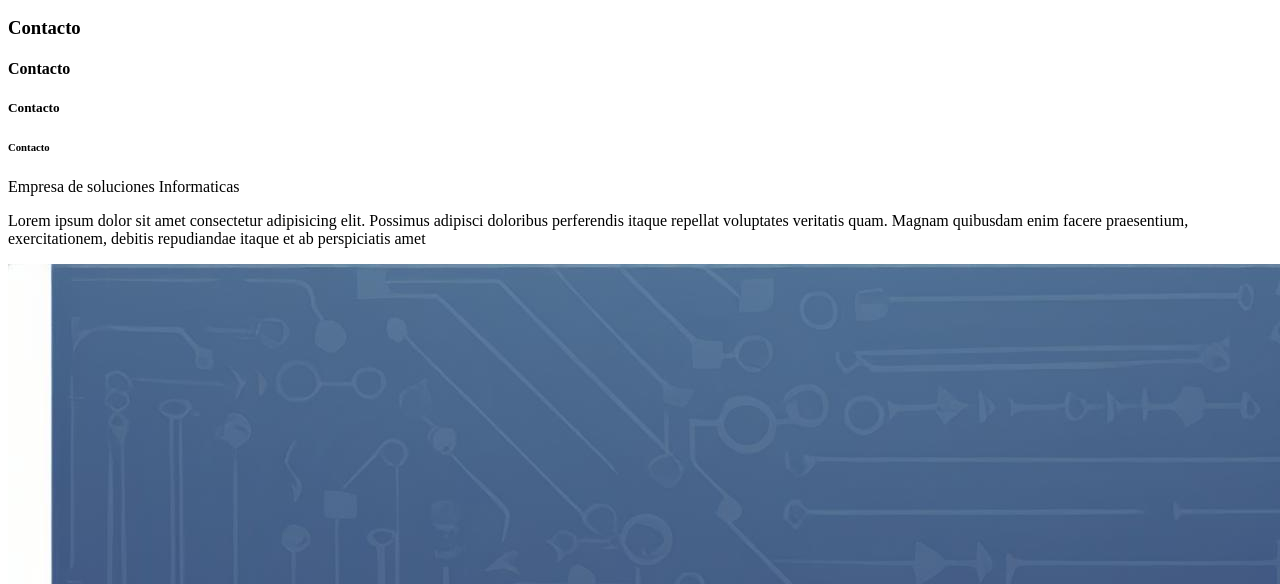
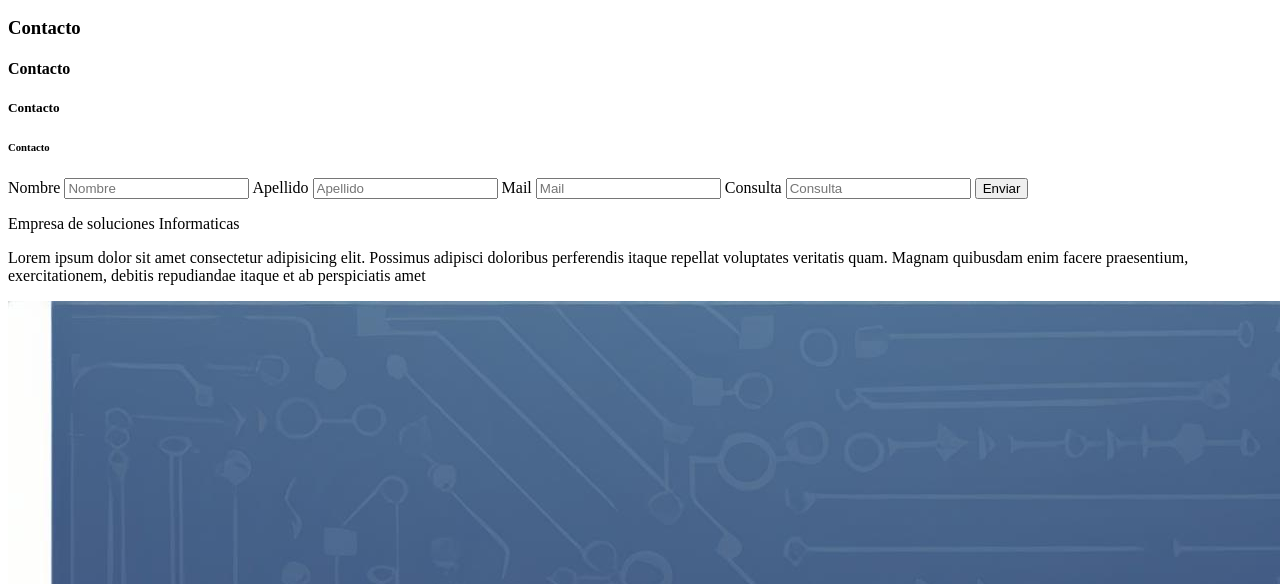
Before and after one commit to Mateol14/solutionuy, a plain HTML site: page pages/contacto.html in a window 1280 px wide. Shown: the part 216-800 px from the top of the page. Drawn offline with Linux system fonts and the light colour scheme.

Commit message:
Update contacto.html

```diff
--- a/pages/contacto.html
+++ b/pages/contacto.html
@@ -21,6 +21,7 @@
     </header>
 
     <main>
+
         <h1>
             Contacto
         </h1>
@@ -39,6 +40,17 @@
         <h6>
             Contacto
         </h6>
+        <form>
+            <label for="name">Nombre</label>
+                <input placeholder="Nombre" type="text" name="nombre" id="">
+            <label for="<apellido>">Apellido</label>
+                <input placeholder="Apellido" type="text" name="apellido" id="">
+            <label for="name">Mail</label>
+                <input placeholder="Mail" type="email" name="nombre" id="">
+            <label for="consulta">Consulta</label>
+                <input placeholder="Consulta" type="text" name="consulta" id="">
+            <button>Enviar</button>
+    </form>
         <p>
             Empresa de soluciones Informaticas
         </p>
```
